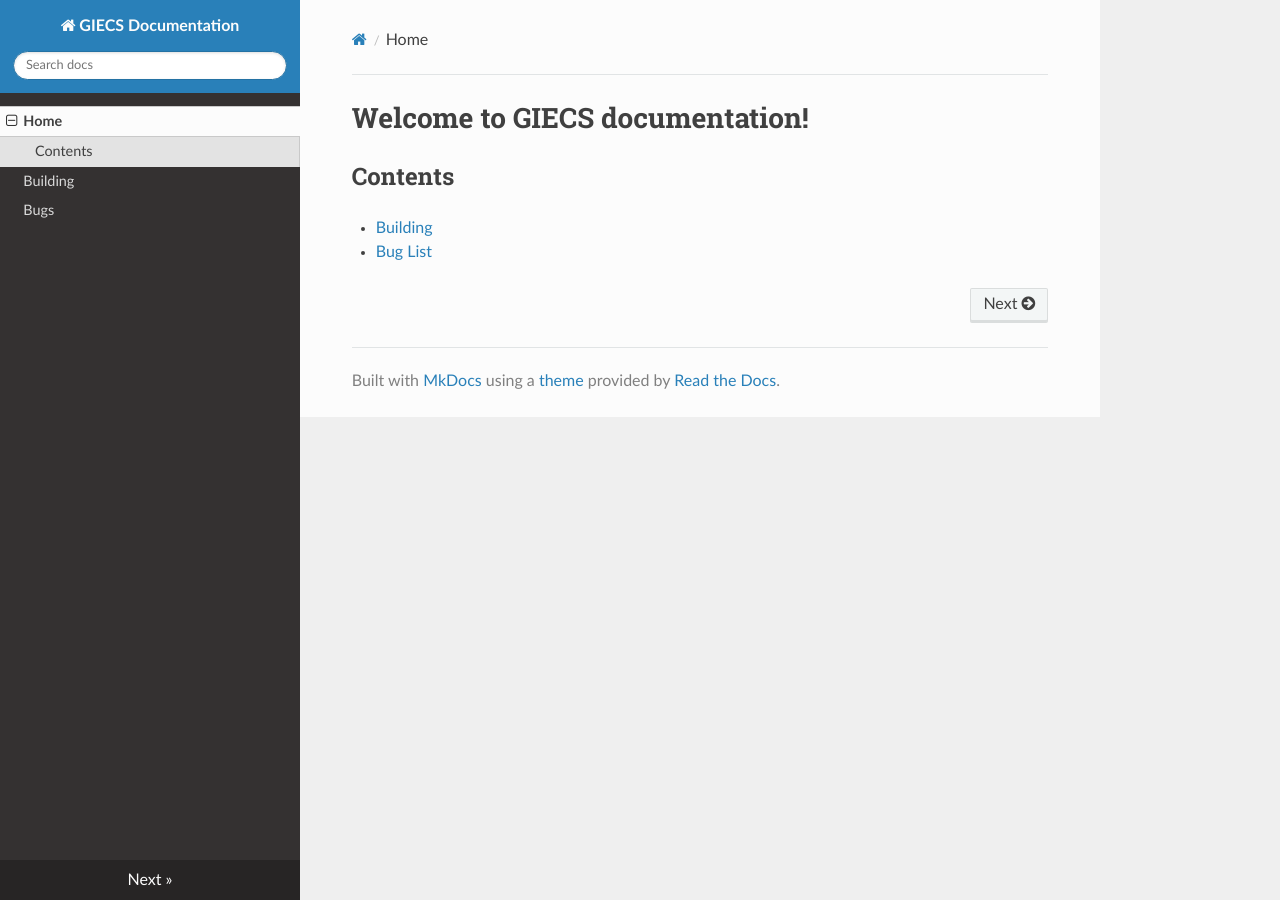
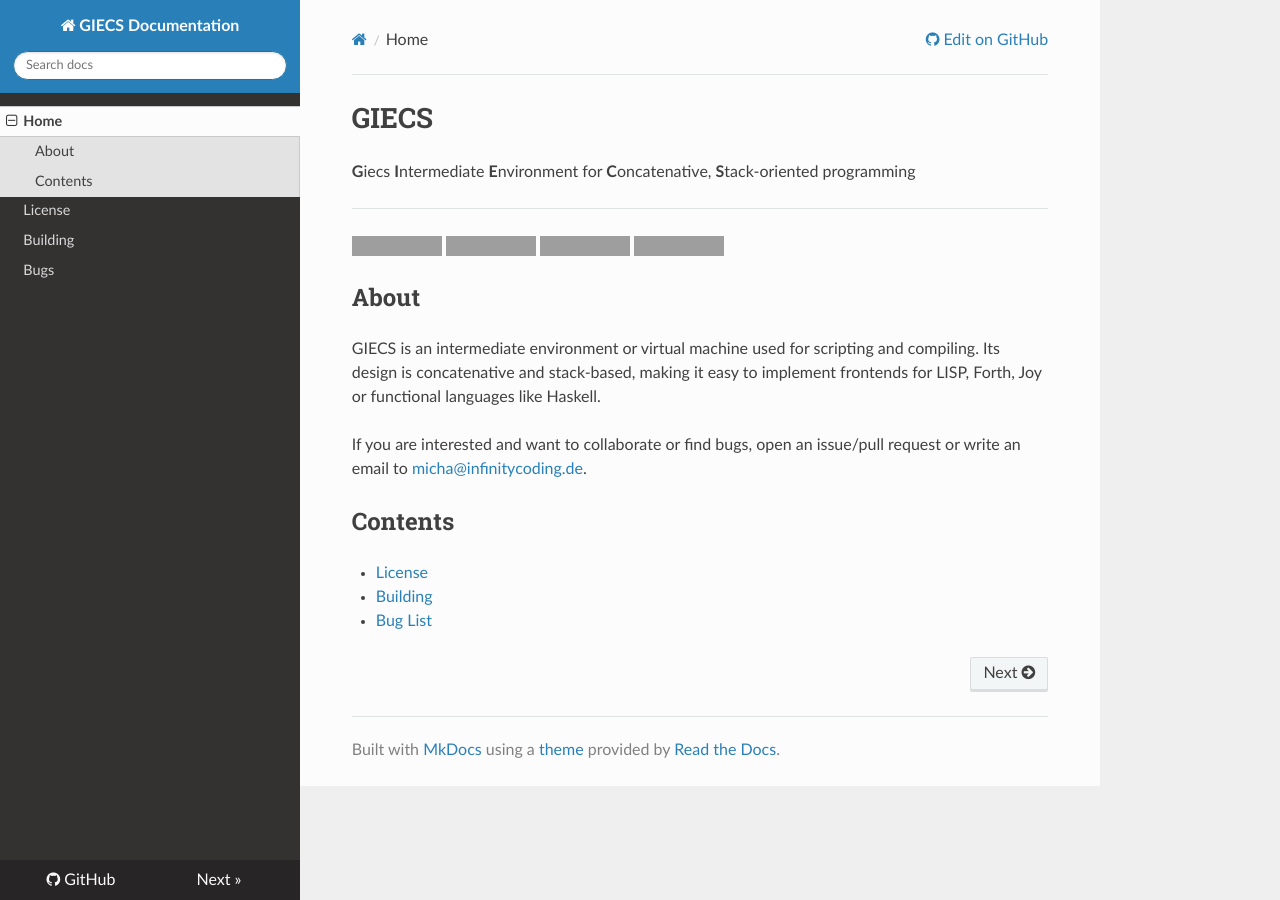
Before and after one commit to michaelsippel/giecs, an MkDocs documentation site: the page built from docs/index.md, in a window 1280 px wide. Built offline with MkDocs 1.6.1, drawn with Linux system fonts in a browser that asks for light colours; nearby versions of some CDN libraries; old or Windows-style settings are respelled for this version of MkDocs; grey boxes are pictures that could not be loaded.

Commit message:
link README & LICENSE to docs

```diff
--- a/docs/index.md
+++ b/docs/index.md
@@ -1,6 +1,21 @@
-# Welcome to GIECS documentation!
+# GIECS
+
+**G**iecs **I**ntermediate **E**nvironment for **C**oncatenative, **S**tack-oriented programming
+
+---
+
+[![Build-Master](https://img.shields.io/travis/michaelsippel/giecs/master.svg?label=master)](https://travis-ci.org/michaelsippel/giecs/branches)
+[![Build-Dev](https://img.shields.io/travis/michaelsippel/giecs/dev.svg?label=dev)](https://travis-ci.org/michaelsippel/giecs/branches)
+[![Tag](https://img.shields.io/github/tag/michaelsippel/giecs.svg)](https://github.com/michaelsippel/giecs/tags)
+[![License](https://img.shields.io/github/license/michaelsippel/giecs.svg)](license.md)
+
+## About
+GIECS is an intermediate environment or virtual machine used for scripting and compiling.
+Its design is concatenative and stack-based, making it easy to implement frontends for LISP, Forth, Joy or functional languages like Haskell.
+
+If you are interested and want to collaborate or find bugs, open an issue/pull request or write an email to <micha@infinitycoding.de>.
 
 ## Contents
-
+* [License](license.md)
 * [Building](building.md)
 * [Bug List](bugs.md)
--- a/mkdocs.yml
+++ b/mkdocs.yml
@@ -1,7 +1,9 @@
 site_name: GIECS Documentation
+repo_url: https://github.com/michaelsippel/giecs
+theme: readthedocs
+
 pages:
-- Home: index.md
-- Building: building.md
-- Bugs: bugs.md
-
-theme: readthedocs
+- Home: 'index.md'
+- License: 'license.md'
+- Building: 'building.md'
+- Bugs: 'bugs.md'
```
Also changed, not shown: README.md (+11 -11 lines), docs/license.md (added, +1 -0 lines), 1 other file.
